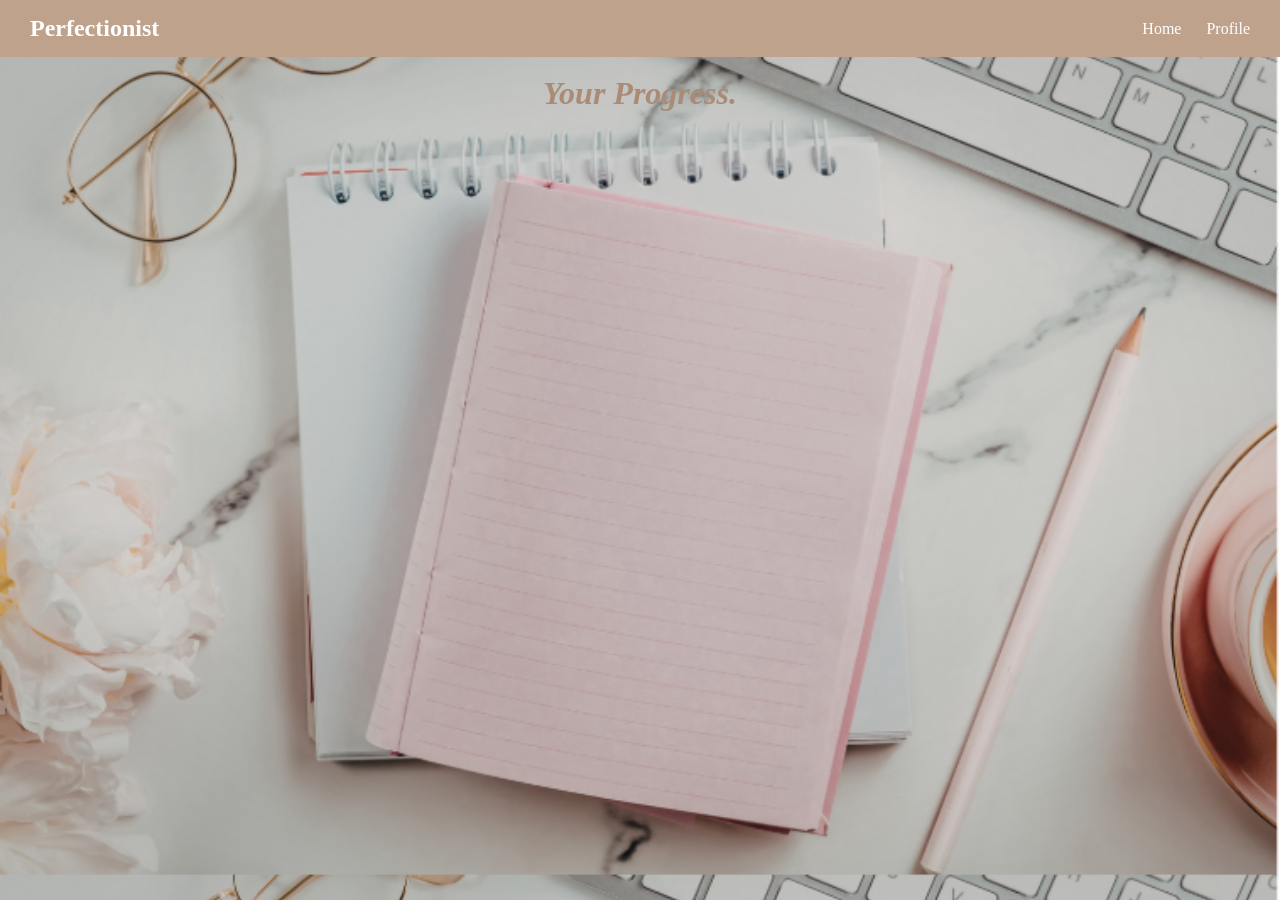
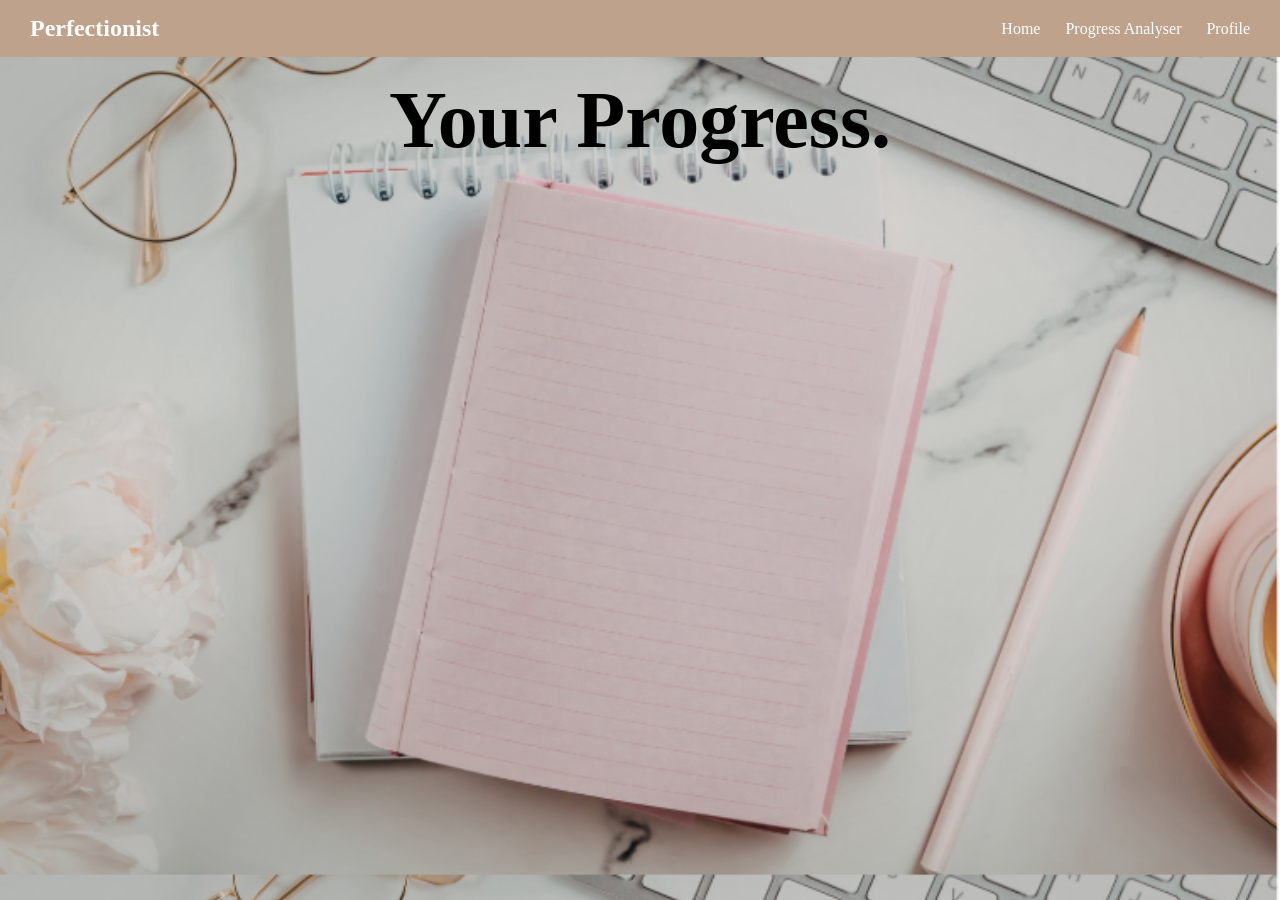
Before and after one commit to jiji37/SE-Major-Project-HSC-Study-Platform, a plain HTML site: page project_frontend/progress.html in a window 1280 px wide. Drawn offline with Linux system fonts and the light colour scheme.

Commit message:
Update progress.html

```diff
--- a/project_frontend/progress.html
+++ b/project_frontend/progress.html
@@ -15,12 +15,13 @@
     <link rel="icon" type="image/x-icon" href="/SE-Major-Project-HSC-Study-Platform/project_frontend/Screenshot_2026-04-13_104648-removebg-preview.ico">
     <ul class="nav-links">
       <li><a href="home.html">Home</a></li>
+      <li><a href="progress.html">Progress Analyser</a></li>
       <li><a href="profile.html">Profile</a></li>
     </ul>
   </nav>
 </header>
   <main>
-  <h4> Your Progress. </h4>
+  <h1> Your Progress. </h1>
   <script src="/SE-Major-Project-HSC-Study-Platform/project_frontend/main.js"></script>
   </main>
 </body>
```
